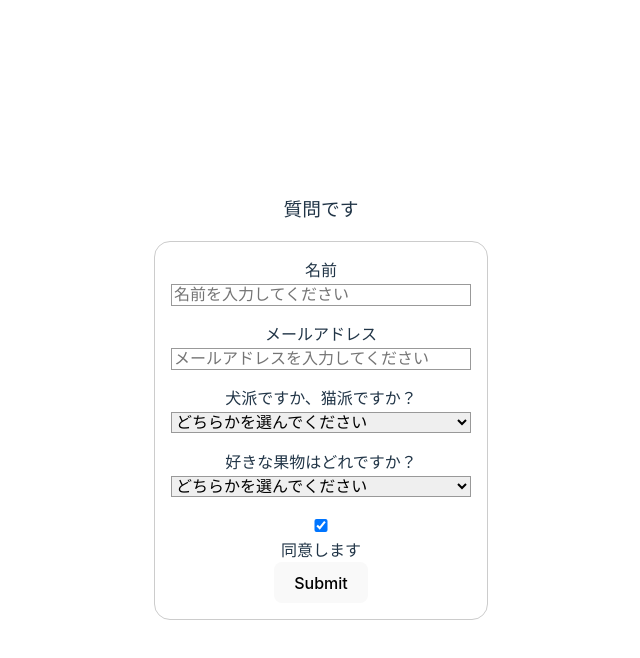
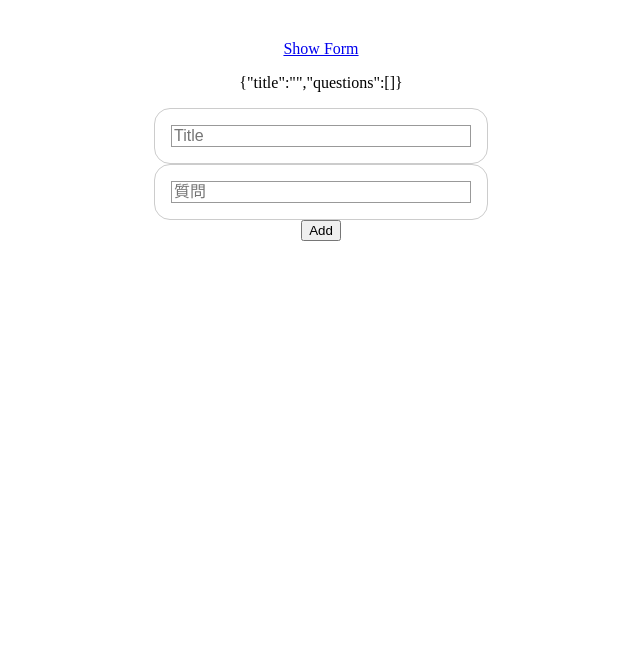
Before and after one commit to hakkuns/dynamic-form, a React (Vite) app: page /create in a window 1280 px wide. Shown: the top 658 px of the page, without its empty margins (319-959 px from the left). Built offline with nearby package versions, Linux system fonts and the light colour scheme.

Commit message:
add create

```diff
--- a/package.json
+++ b/package.json
@@ -10,7 +10,8 @@
   },
   "dependencies": {
     "react": "^18.2.0",
-    "react-dom": "^18.2.0"
+    "react-dom": "^18.2.0",
+    "react-router-dom": "^6.3.0"
   },
   "devDependencies": {
     "@types/react": "^18.0.17",
--- a/src/App.tsx
+++ b/src/App.tsx
@@ -1,39 +1,11 @@
-import './App.css';
-import Element from './components/Element';
-import useElement from './hooks/useElement';
+import { Link } from 'react-router-dom';
 
 const App = () => {
-  const { elements, handleChange } = useElement();
-  const { questions, title } = elements ?? {};
-
-  const submitHandler = (
-    event: React.MouseEvent<HTMLButtonElement, MouseEvent>
-  ) => {
-    event.preventDefault();
-    console.log(elements);
-  };
-
   return (
     <div className="App">
-      <h3>{title}</h3>
-      <form>
-        <ul>
-          {questions
-            ? questions.map((question: any, id) => (
-                <li key={id}>
-                  <Element question={question} handleChange={handleChange} />
-                </li>
-              ))
-            : null}
-        </ul>
-        <button
-          type="submit"
-          className="btn btn-primary"
-          onClick={(e) => submitHandler(e)}
-        >
-          Submit
-        </button>
-      </form>
+      <nav>
+        <Link to="show">Show Form</Link> | <Link to="create">Create Form</Link>
+      </nav>
     </div>
   );
 };
--- /dev/null
+++ b/src/components/CreateForm.tsx
@@ -0,0 +1,90 @@
+import React, { useState } from 'react';
+import { Link } from 'react-router-dom';
+import '../App.css';
+
+type Input = {
+  title: string;
+  questions: [];
+};
+
+const CreateForm = () => {
+  const [title, setTitle] = useState('');
+  const [questions, setQuestions] = useState<any>([]);
+  const [question, setQuestion] = useState('');
+  //const [formData, setFormData] = useState({});
+  const newQuestion = {
+    id: 'name',
+    label: question,
+    placeholder: `${question}を入力してください`,
+    type: 'text',
+    value: '',
+  };
+  const formData = {
+    title: title,
+    questions: questions,
+  };
+
+  const handleTitleChange = (event: React.ChangeEvent<HTMLInputElement>) => {
+    setTitle(event.target.value as string);
+  };
+
+  const handleSave = (
+    event: React.MouseEvent<HTMLButtonElement, MouseEvent>
+  ) => {
+    event.preventDefault();
+    const data = {
+      title: title,
+      questions: questions,
+    };
+    //setFormData(data);
+  };
+
+  const handleQuestionChange = (event: React.ChangeEvent<HTMLInputElement>) => {
+    setQuestion(event.target.value as string);
+  };
+
+  const handleAddQuestionButton = () => {
+    setQuestions((prev: any) => [...prev, newQuestion]);
+  };
+
+  return (
+    <div className="App">
+      <nav>
+        <Link to="/show">Show Form</Link>
+      </nav>
+      <p>{JSON.stringify(formData)}</p>
+      <form>
+        <ul>
+          <li>
+            <input
+              type="text"
+              placeholder="Title"
+              onChange={handleTitleChange}
+            />
+          </li>
+        </ul>
+      </form>
+      <form>
+        <ul>
+          <li>
+            <input
+              type="text"
+              placeholder="質問"
+              onChange={handleQuestionChange}
+            />
+          </li>
+        </ul>
+      </form>
+
+      <button type="button" onClick={handleAddQuestionButton}>
+        Add
+      </button>
+      {/*<button type="button" onClick={handleSave}>
+        Save
+          </button>
+    */}
+    </div>
+  );
+};
+
+export default CreateForm;
--- /dev/null
+++ b/src/components/ShowForm.tsx
@@ -0,0 +1,43 @@
+import { Link } from 'react-router-dom';
+import '../App.css';
+import useElement from '../hooks/useElement';
+import Element from './Element';
+
+const ShowForm = () => {
+  const { elements, handleChange } = useElement();
+  const { questions, title } = elements ?? {};
+
+  const submitHandler = (
+    event: React.MouseEvent<HTMLButtonElement, MouseEvent>
+  ) => {
+    event.preventDefault();
+    console.log(elements);
+  };
+
+  return (
+    <div className="App">
+      <Link to="/create">Create Form</Link>
+      <h3>{title}</h3>
+      <form>
+        <ul>
+          {questions
+            ? questions.map((question: any, id) => (
+                <li key={id}>
+                  <Element question={question} handleChange={handleChange} />
+                </li>
+              ))
+            : null}
+        </ul>
+        <button
+          type="submit"
+          className="btn btn-primary"
+          onClick={(e) => submitHandler(e)}
+        >
+          Submit
+        </button>
+      </form>
+    </div>
+  );
+};
+
+export default ShowForm;
--- a/src/main.tsx
+++ b/src/main.tsx
@@ -1,10 +1,18 @@
-import React from 'react'
-import ReactDOM from 'react-dom/client'
-import App from './App'
-import './index.css'
+import React from 'react';
+import ReactDOM from 'react-dom/client';
+import { BrowserRouter, Route, Routes } from 'react-router-dom';
+import App from './App';
+import CreateForm from './components/CreateForm';
+import ShowForm from './components/ShowForm';
 
 ReactDOM.createRoot(document.getElementById('root') as HTMLElement).render(
   <React.StrictMode>
-    <App />
+    <BrowserRouter>
+      <Routes>
+        <Route path="/" element={<App />} />
+        <Route path="show" element={<ShowForm />} />
+        <Route path="create" element={<CreateForm />} />
+      </Routes>
+    </BrowserRouter>
   </React.StrictMode>
-)
+);
```
Also changed, not shown: src/const/constants.ts (added, +30 -0 lines), 1 other file (tests, documents, lock files or other folders).
